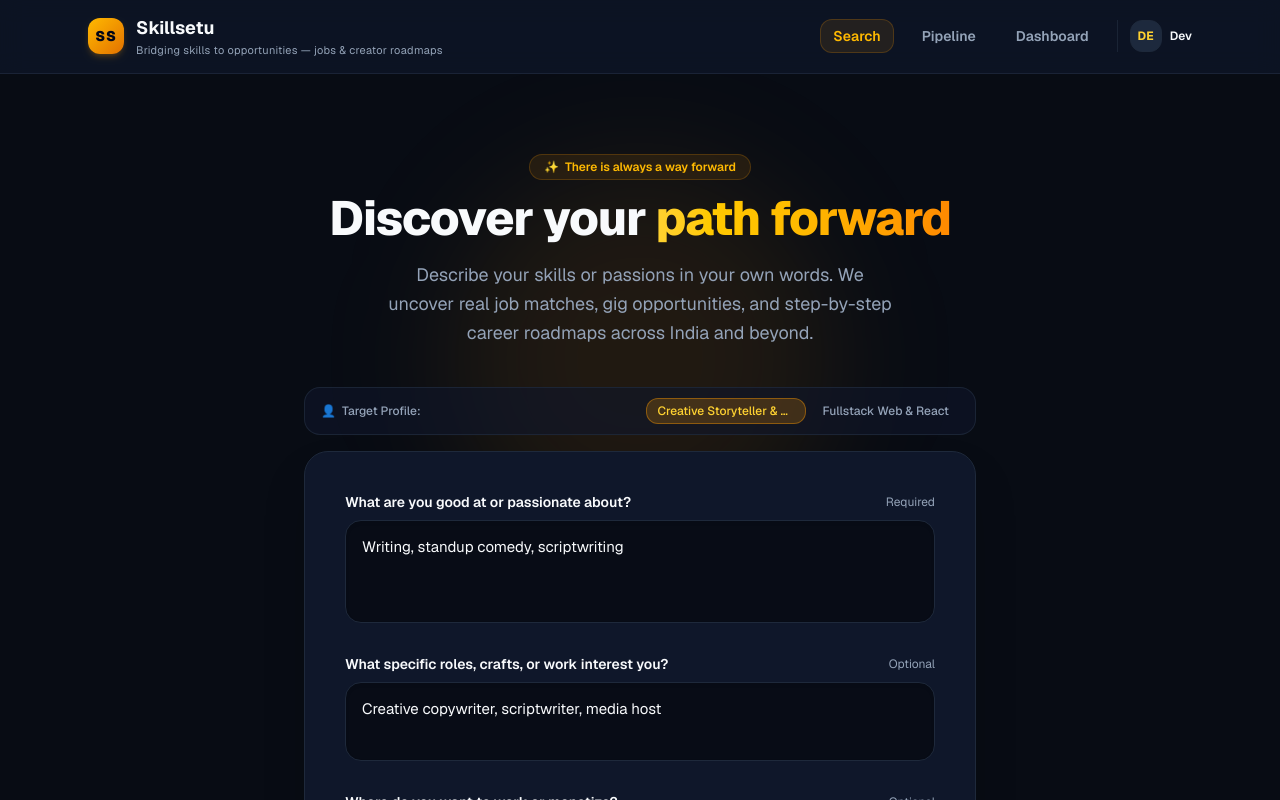
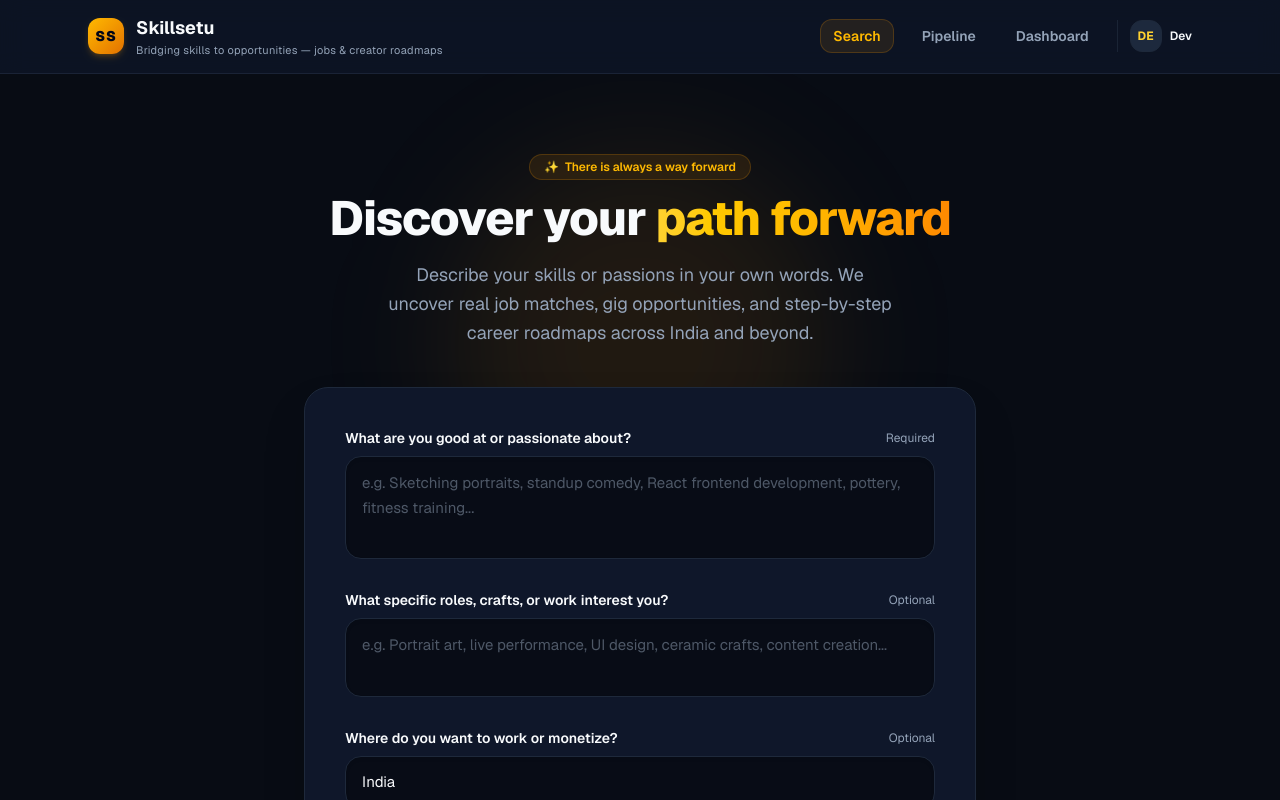
Before and after one commit to divyashakti5127-ai/Skill2set-, a Next.js app: page / in a window 1280 px wide. Shown: the top 800 px of the page. Built offline with nearby package versions, Linux system fonts and the light colour scheme.

Commit message:
Remove Target Profile chips and active profile autofill from home page

```diff
--- a/src/app/page.tsx
+++ b/src/app/page.tsx
@@ -1,12 +1,10 @@
 "use client";
 
-import { useEffect, useState } from "react";
+import { useState } from "react";
 import { useRouter } from "next/navigation";
-import { useApp } from "@/context/AppContext";
 
 export default function HomePage() {
   const router = useRouter();
-  const { profiles, activeProfile, selectActiveProfile } = useApp();
 
   const [goodAt, setGoodAt] = useState("");
   const [interests, setInterests] = useState("");
@@ -17,22 +15,6 @@ export default function HomePage() {
   const [experience, setExperience] = useState("");
   const [workMode, setWorkMode] = useState("");
   const [minSalary, setMinSalary] = useState("");
-
-  // Populate from active profile on load or switch
-  useEffect(() => {
-    if (activeProfile) {
-      if (!goodAt) setGoodAt(activeProfile.background || "");
-      if (!interests) setInterests(activeProfile.interests || "");
-      if (activeProfile.location && where === "India") setWhere(activeProfile.location);
-    }
-  }, [activeProfile]);
-
-  const handleSelectProfile = (p: typeof profiles[0]) => {
-    selectActiveProfile(p.id);
-    setGoodAt(p.background);
-    setInterests(p.interests || "");
-    setWhere(p.location || "India");
-  };
 
   const examples = [
     "Mechanical Engineer",
@@ -87,34 +69,6 @@ export default function HomePage() {
             Describe your skills or passions in your own words. We uncover real job matches, gig opportunities, and step-by-step career roadmaps across India and beyond.
           </p>
         </div>
-
-        {/* Saved Profiles Quick Switch Bar */}
-        {profiles.length > 0 && (
-          <div className="mb-4 flex items-center justify-between bg-card/60 border border-border/80 rounded-2xl p-2.5 px-4 text-xs">
-            <span className="text-muted font-medium flex items-center gap-1.5">
-              <span>👤</span> Target Profile:
-            </span>
-            <div className="flex items-center gap-1.5 overflow-x-auto">
-              {profiles.map((p) => {
-                const isSelected = activeProfile?.id === p.id;
-                return (
-                  <button
-                    key={p.id}
-                    type="button"
-                    onClick={() => handleSelectProfile(p)}
-                    className={`px-2.5 py-1 rounded-xl font-medium transition-all cursor-pointer truncate max-w-[160px] ${
-                      isSelected
-                        ? "bg-amber-500/20 text-amber-300 border border-amber-500/40 font-bold"
-                        : "text-muted hover:text-foreground hover:bg-slate-800/40"
-                    }`}
-                  >
-                    {p.title}
-                  </button>
-                );
-              })}
-            </div>
-          </div>
-        )}
 
         {/* Card */}
         <form
```
